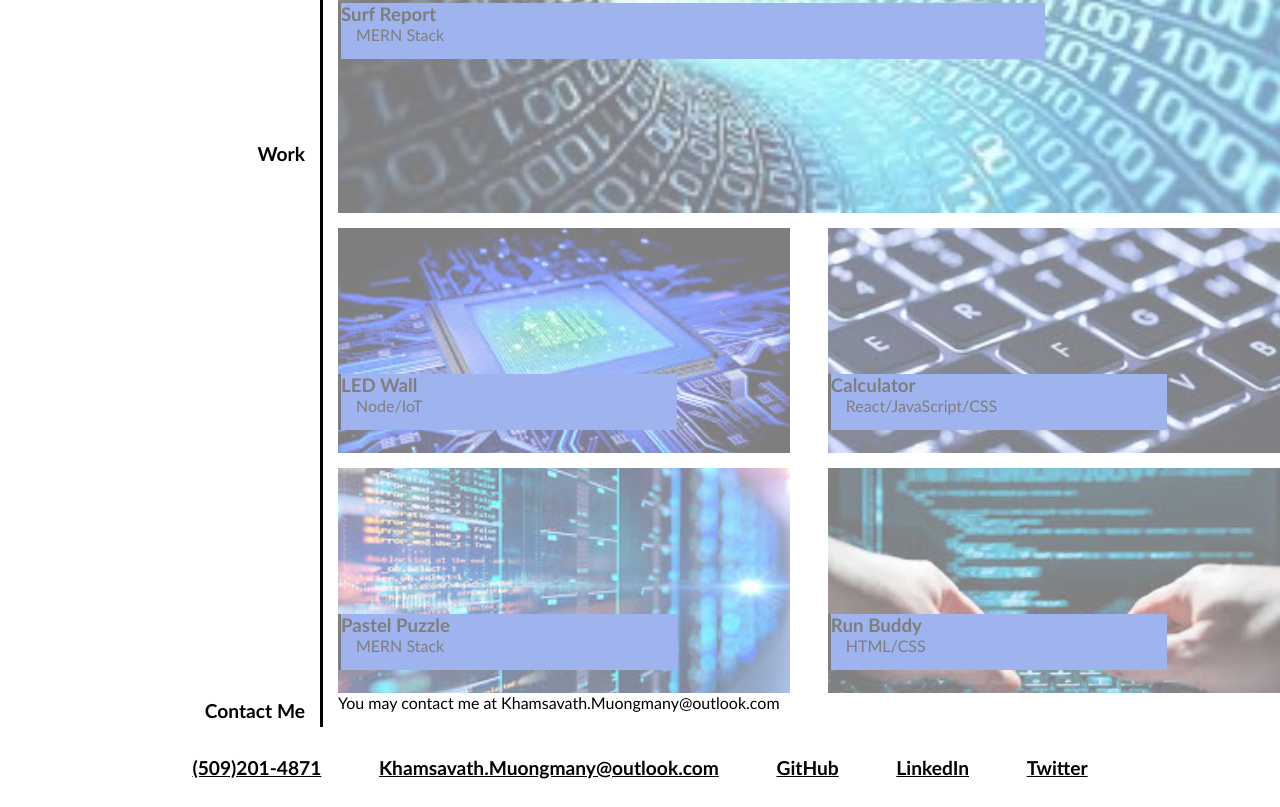
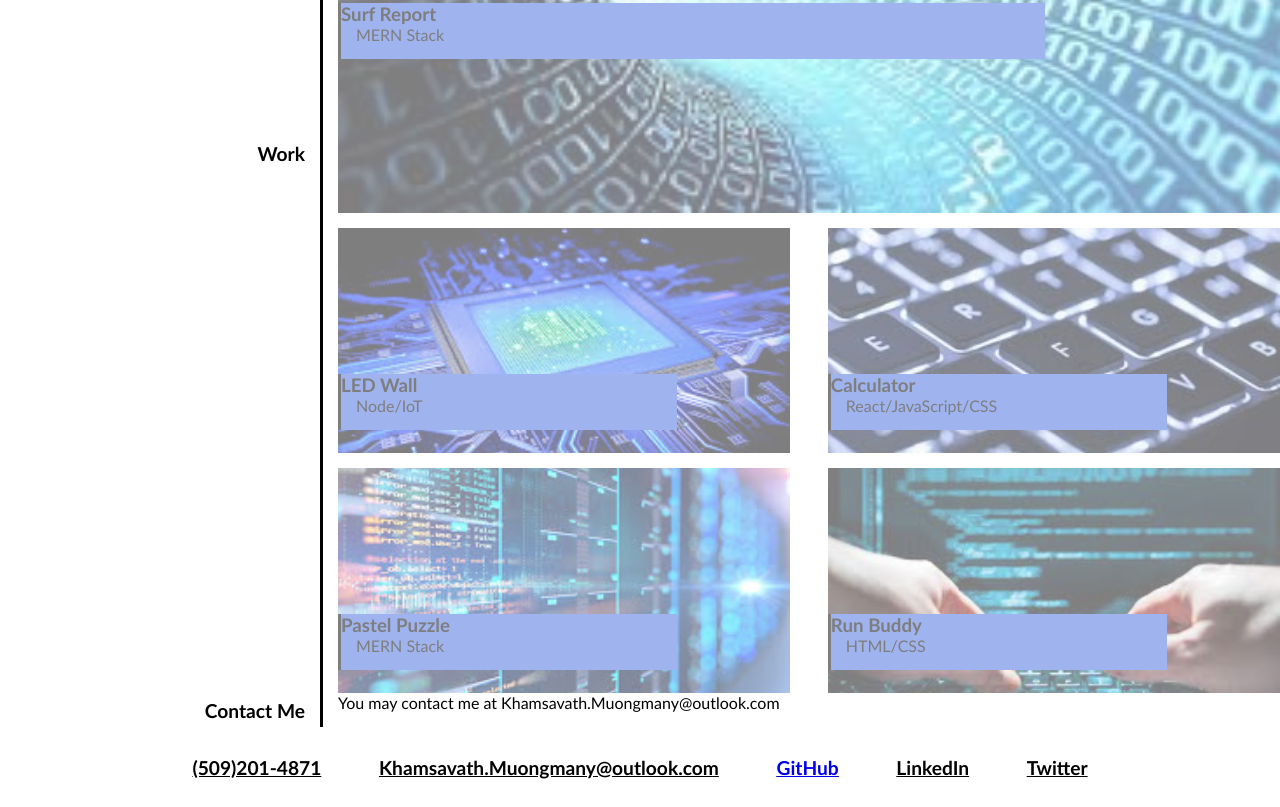
Before and after one commit to UWHuskie/Web-Application, a plain HTML site: page index.html in a window 1280 px wide. Shown: the part 949-1756 px from the top of the page. Drawn offline with Linux system fonts and the light colour scheme.

Commit message:
Added my Project One Japanese Anime Search Engine as a link

```diff
--- a/index.html
+++ b/index.html
@@ -140,7 +140,7 @@
           <!-- List of five items -->
           <li>(509)201-4871</li>
           <li>Khamsavath.Muongmany@outlook.com</li>
-          <li>GitHub</li>
+          <li><a href="https://uwhuskie.github.io/Project-AnimeSE/">GitHub</a></li>
           <li>LinkedIn</li>
           <li>Twitter</li>
           <li></li>
```
